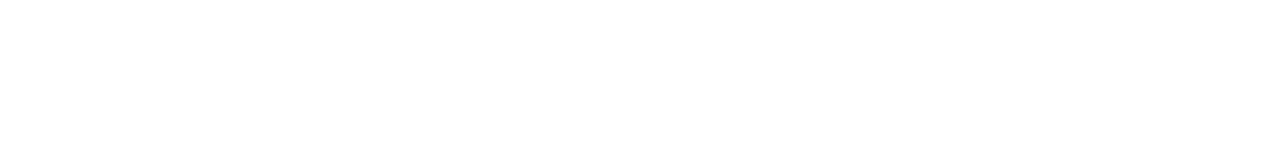
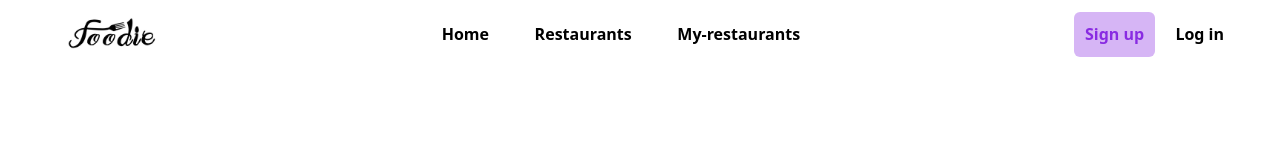
Before and after one commit to DoronShlomi7/foodsite, a plain HTML site: page index.html in a window 1280 px wide. Drawn offline with Linux system fonts and the light colour scheme.

Commit message:
global-init

```diff
--- a/index.html
+++ b/index.html
@@ -3,9 +3,22 @@
 <head>
     <meta charset="UTF-8">
     <meta name="viewport" content="width=device-width, initial-scale=1.0">
-    <title>Document</title>
+    <title>Home</title>
+    <link rel="stylesheet" href="./dist/global.css">
+    <link rel="stylesheet" href="./dist/home.css">
 </head>
 <body>
-
+    <div class="navbar">
+        <img src="foodie-logo.png" class="logo" alt="foodies-logo" />
+        <div class="main_menu">
+            <a href="index.html" class="menu-item">Home</a>
+            <a href="./restaurant-menu/index.html"class="menu-item">Restaurants</a>
+            <a href="favorates" class="menu-item">My-restaurants</a>
+        </div>
+        <div class="sign-buttons">
+            <a href="sign-up.html" class="menu-item singup">Sign up</a>
+            <a href="sign-in.html" class="menu-item">Log in</a>
+        </div>
+    </div>
 </body>
 </html>
```
Also changed, not shown: delivery-status/index.html (+1 -1 lines), dist/global.css (added), dist/home.css (added), foodie-logo.png (added), home.scss (added).
